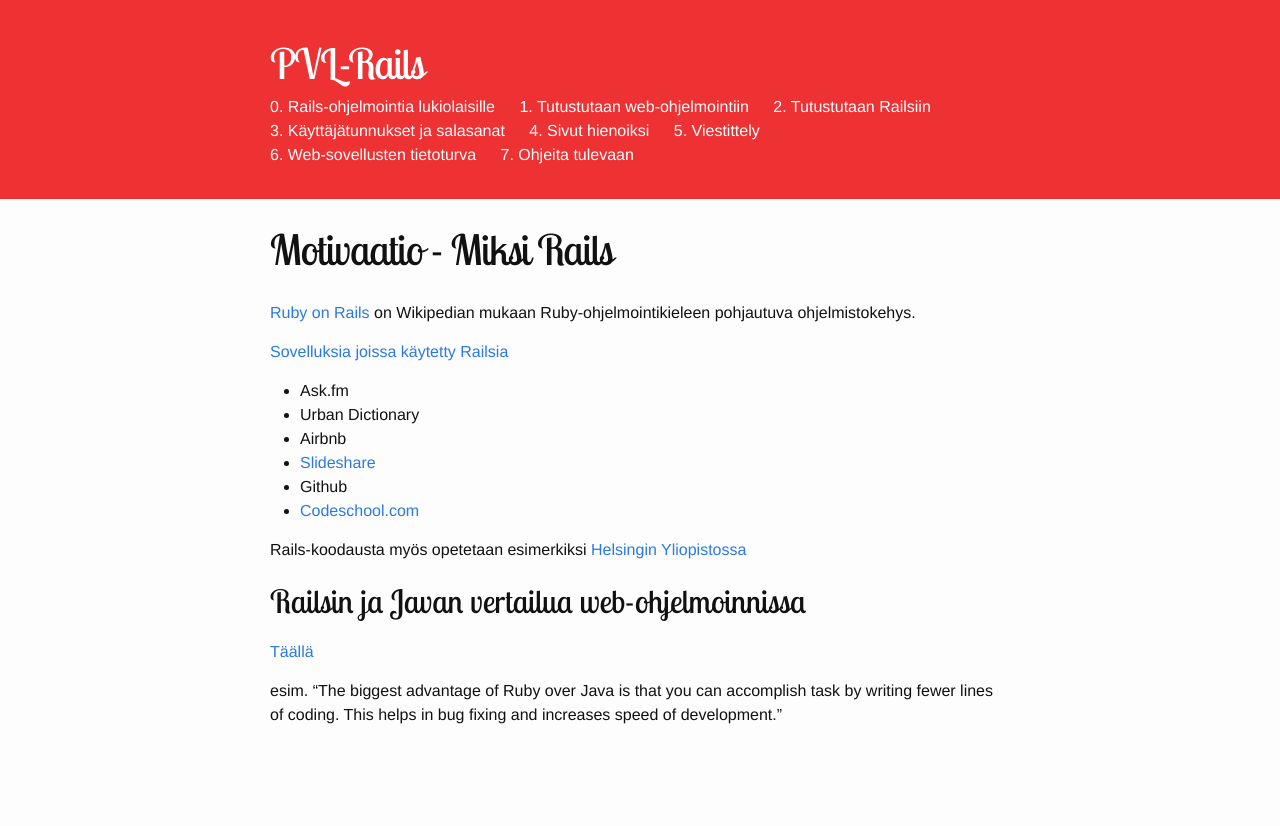
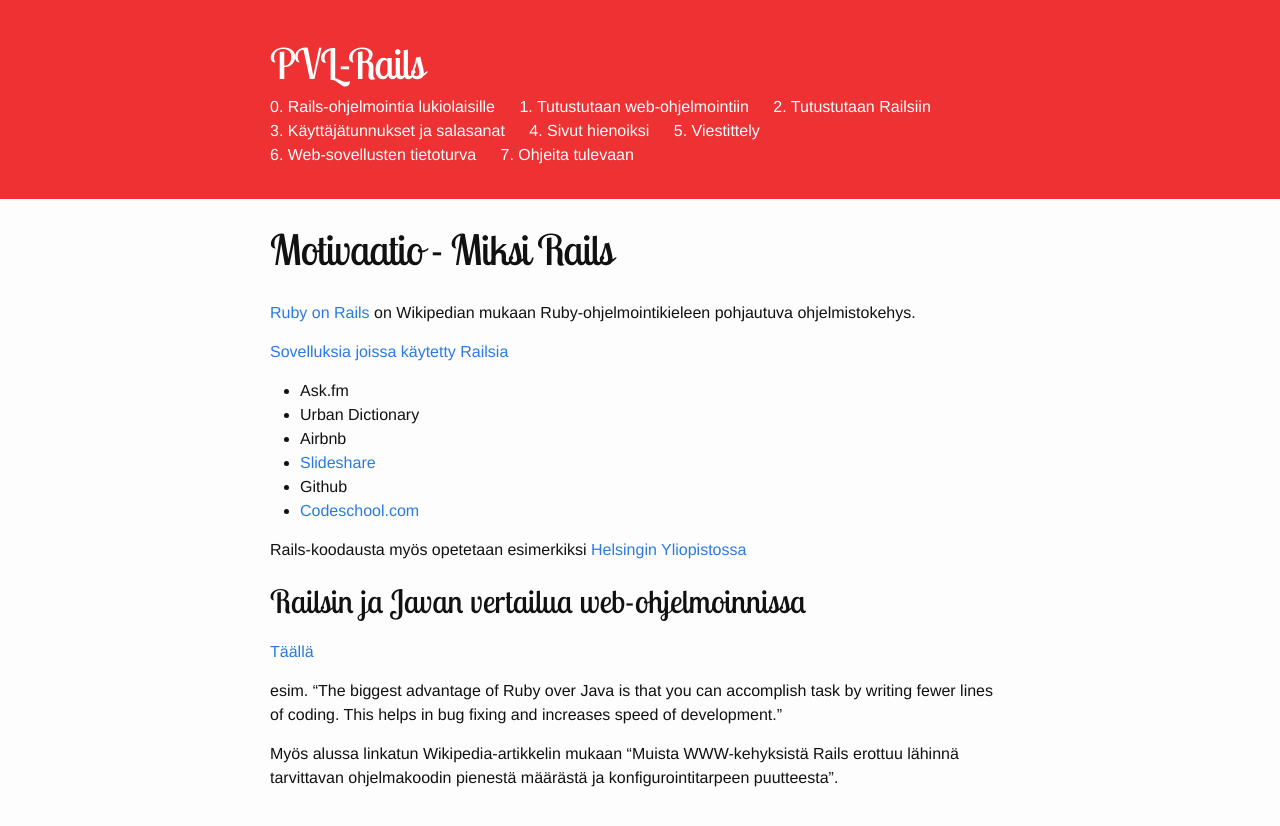
Before and after one commit to viderizer/pvl-rails.github.io, a Jekyll site: the page built from _pages/motivaatio.md, in a window 1280 px wide. Shown: the top 826 px of the page. Built offline with Jekyll 4.4.1, drawn with Linux system fonts in a browser that asks for light colours.

Commit message:
Update motivaatio.md

```diff
--- a/_pages/motivaatio.md
+++ b/_pages/motivaatio.md
@@ -22,3 +22,5 @@
 [Täällä](https://www.quora.com/Is-Java-J2EE-better-than-Ruby-on-Rails)
 
 esim. "The biggest advantage of Ruby over Java is that you can accomplish  task by writing fewer lines of coding. This helps in bug fixing and  increases speed of development."
+
+Myös alussa linkatun Wikipedia-artikkelin mukaan "Muista WWW-kehyksistä Rails erottuu lähinnä tarvittavan ohjelmakoodin pienestä määrästä ja konfigurointitarpeen puutteesta".
```
